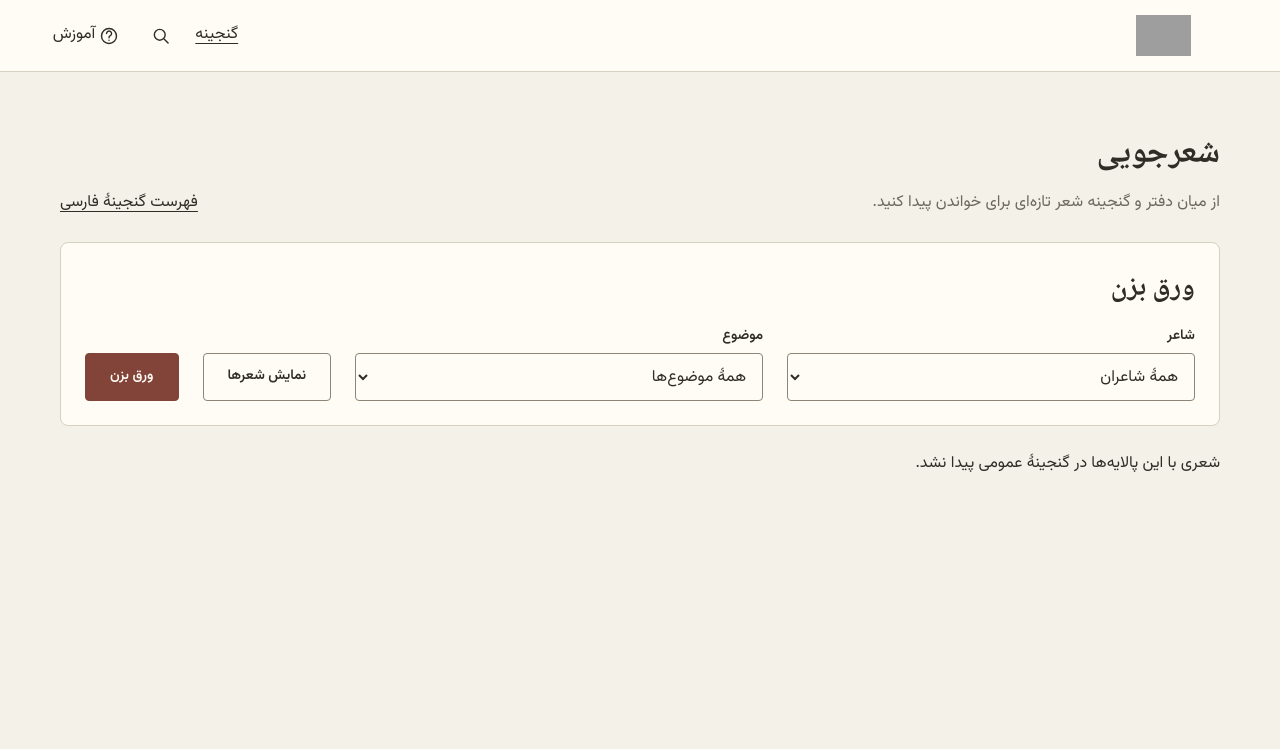
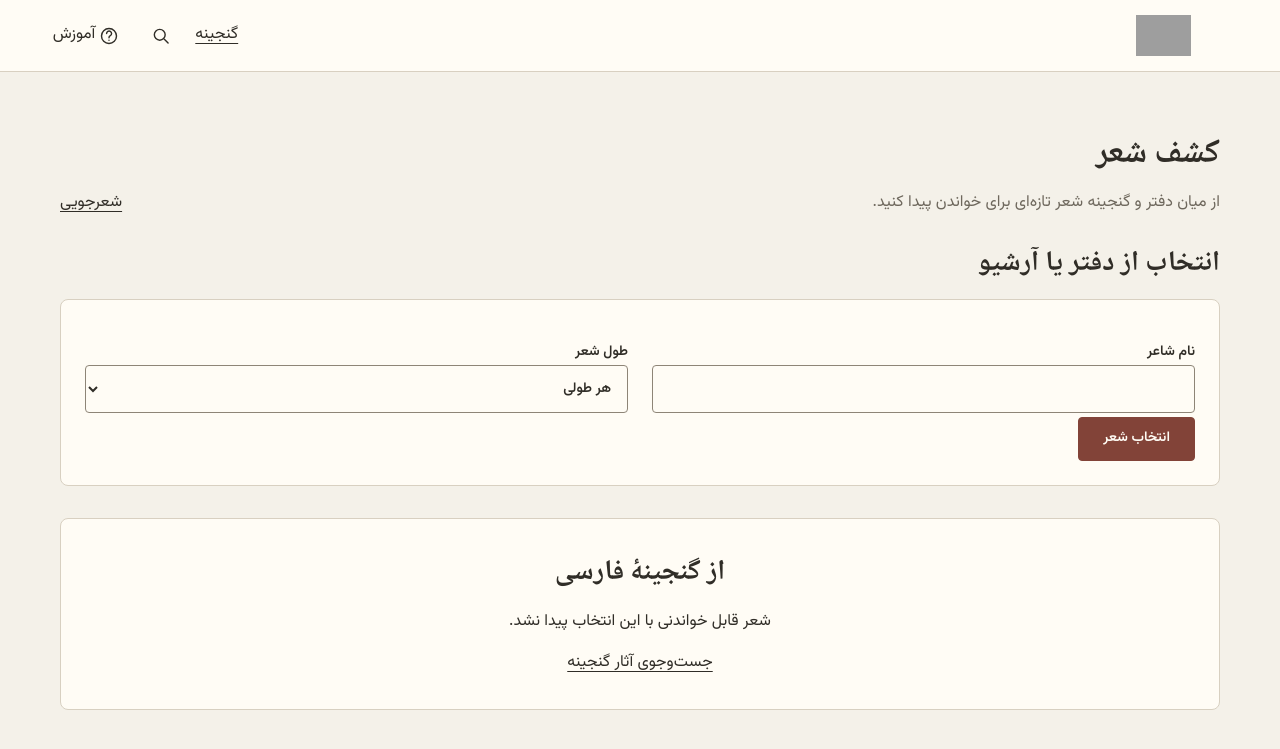
Before and after one commit to dexterMAHO/DivanNameh, a Django app: page /discover/ in a window 1280 px wide. Shown: the top 749 px of the page. Run offline with Django 5.2, Linux system fonts and the light colour scheme; data that the repository does not hold is empty; grey boxes are pictures that could not be loaded.

Commit message:
Separate poetry exploration from random discovery

```diff
--- a/config/urls.py
+++ b/config/urls.py
@@ -74,6 +74,7 @@ urlpatterns = [
     path('memorize/items/<int:pk>/delete/', m.item_action, {'action': 'delete'}, name='item-delete'),
     path('review/', m.review, name='review'),
     path('review/<int:pk>/rate/', m.rate, name='rate'),
+    path('explore/', p.explore, name='explore'),
     path('discover/', p.discover, name='discover'),
     path('api/discover/random/', p.discover_api, name='random-poem'),
     path('design-system/', login_required(TemplateView.as_view(template_name='design_system.html')), name='design-system'),
--- a/poetry/editorial_views.py
+++ b/poetry/editorial_views.py
@@ -18,7 +18,7 @@ def showcase(request, *, explore=False):
         matched = matched.filter(entry__book__slug=poet)
     if topic:
         matched = matched.filter(topics__slug=topic)
-    if request.GET.get(prefix + 'turn') == '1':
+    if not explore and request.GET.get(prefix + 'turn') == '1':
         ids = list(matched.values_list('entry_id', flat=True))
         if ids:
             pick = matched.select_related('entry__book').get(entry_id=secrets.choice(ids))
--- a/poetry/views.py
+++ b/poetry/views.py
@@ -314,18 +314,20 @@ def discovery_length(params):
 
 
 @require_GET
+def explore(request):
+    return render(request, 'poetry/explore.html', showcase(request, explore=True))
+
+
+@require_GET
 def discover(request):
-    editorial = showcase(request, explore=True)
-    if not isinstance(editorial, dict):
-        return editorial
-    if not request.user.is_authenticated:
-        return render(request, 'poetry/discover.html', editorial)
     params = request.GET
     poet = params.get('poet', '').strip()[:120]
     topic = params.get('topic', '')[:90]
     length = discovery_length(params)
     source = params.get('source', '')
-    if source not in ('library', 'treasury'):
+    if not request.user.is_authenticated:
+        source = 'treasury'
+    elif source not in ('library', 'treasury'):
         source = 'both'
     personal_history = request.session.get('discover_library', [])
     treasury_history = request.session.get('discover_treasury', [])
@@ -340,6 +342,6 @@ def discover(request):
         request.session['discover_treasury'] = [pick_id, *[pk for pk in treasury_history if pk != pick_id]][:8]
     return render(request, 'poetry/discover.html', {
         'poem': poem, 'treasury_pick': treasury, 'source': source, 'poet': poet, 'topic': topic, 'length': length,
-        'topics': Tag.objects.filter(owner=request.user), 'filtered': bool(poet or topic or length),
-        **editorial,
+        'topics': Tag.objects.filter(owner=request.user) if request.user.is_authenticated else Tag.objects.none(),
+        'filtered': bool(poet or topic or length),
     })
--- a/scripts/check_browser.mjs
+++ b/scripts/check_browser.mjs
@@ -105,7 +105,7 @@ try {
 
   const paths = ['/', '/poems/', '/poems/?archived=1', fixture.poem, '/poems/new/', '/topics/', '/favorites/',
     '/collections/', '/poems/transfer/', '/poems/edits/', '/treasury/', encodeURI('/treasury/works/?q=آزمایش'),
-    '/review/', '/memorize/', '/memorize/stats/', '/discover/', '/guide/', '/guide/treasury/', '/settings/', '/design-system/'];
+    '/review/', '/memorize/', '/memorize/stats/', '/discover/', '/explore/', '/guide/', '/guide/treasury/', '/settings/', '/design-system/'];
   for (const width of [320, 390, 768, 1024, 1101, 1280]) {
     await viewport(width);
     for (const path of paths) {
@@ -116,7 +116,7 @@ try {
 
   await viewport(320);
   await open('/');
-  assert.equal(await evaluate("document.querySelector('.discovery-strip a').pathname"), '/discover/');
+  assert.equal(await evaluate("document.querySelector('.discovery-strip a').pathname"), '/explore/');
   assert.equal(await evaluate("document.querySelector('.header-tool[title]').pathname"), '/treasury/works/');
   assert.equal(await evaluate("document.querySelector('.header-help').pathname"), '/guide/');
   for (const theme of ['light', 'dark']) {
@@ -271,7 +271,7 @@ try {
   assert.equal(await evaluate('document.getElementById("add-verse").hidden && document.getElementById("preview-button").hidden'), true);
   await send('Emulation.setScriptExecutionDisabled', {value: false});
   await send('Network.deleteCookies', {name: 'sessionid', url: base});
-  for (const guest of ['/login/', '/signup/', '/login/recover/', '/discover/', '/guide/']) {
+  for (const guest of ['/login/', '/signup/', '/login/recover/', '/discover/', '/explore/', '/guide/']) {
     await open(guest);
     assert.equal(await evaluate('document.documentElement.scrollWidth <= document.documentElement.clientWidth'), true, guest);
   }
--- a/templates/base.html
+++ b/templates/base.html
@@ -64,7 +64,8 @@
       <nav class="mobile-shortcuts" aria-label="میانبرهای اصلی">
         <a href="{% url 'poems' %}" {% if route == 'poems' %}aria-current="page"{% endif %}>کتابخانهٔ شخصی</a>
         <a href="{% url 'treasury' %}" {% if route == 'treasury' %}aria-current="page"{% endif %}>گنجینه</a>
-        <a href="{% url 'discover' %}" {% if route == 'discover' %}aria-current="page"{% endif %}>شعرجویی</a>
+        <a href="{% url 'explore' %}" {% if route == 'explore' %}aria-current="page"{% endif %}>شعرجویی</a>
+        <a href="{% url 'discover' %}" {% if route == 'discover' %}aria-current="page"{% endif %}>کشف شعر</a>
         <a href="{% url 'review' %}" {% if route == 'review' %}aria-current="page"{% endif %}>مرور{% if due_count %} · <span class="count">{{ due_count|persian }}</span>{% endif %}</a>
       </nav>
     {% endwith %}
--- a/templates/components/nav.html
+++ b/templates/components/nav.html
@@ -10,5 +10,6 @@
 <p class="nav-label">همراه با شعر</p>
 <a href="{% url 'review' %}" {% if route == 'review' %}aria-current="page"{% endif %}>{% include 'components/icon.html' with name='repeat' %}<span>مرور امروز</span><span class="count">{{ due_count|persian }}</span></a>
 <a href="{% url 'memorize' %}" {% if route == 'memorize' or route == 'study-stats' %}aria-current="page"{% endif %}>{% include 'components/icon.html' with name='list' %}<span>فهرست حفظ</span></a>
-<a href="{% url 'discover' %}" {% if route == 'discover' %}aria-current="page"{% endif %}>{% include 'components/icon.html' with name='compass' %}<span>شعرجویی</span></a>
+<a href="{% url 'explore' %}" {% if route == 'explore' %}aria-current="page"{% endif %}>{% include 'components/icon.html' with name='compass' %}<span>شعرجویی</span></a>
+<a href="{% url 'discover' %}" {% if route == 'discover' %}aria-current="page"{% endif %}>{% include 'components/icon.html' with name='compass' %}<span>کشف شعر</span></a>
 {% endwith %}
--- a/templates/dashboard.html
+++ b/templates/dashboard.html
@@ -18,8 +18,8 @@
 </section>
 <section class="discovery-strip" aria-labelledby="dashboard-explore">
   <span class="discovery-icon">{% include 'components/icon.html' with name='compass' %}</span>
-  <div><h2 id="dashboard-explore">شعرجویی</h2><p>با «ورق بزن» شعری پیدا کنید یا بر اساس شاعر و موضوع سراغ انتخابی تازه بروید.</p></div>
-  <a class="button primary" href="{% url 'discover' %}">رفتن به شعرجویی {% include 'components/icon.html' with name='arrow' %}</a>
+  <div><h2 id="dashboard-explore">شعرجویی</h2><p>شعرهای منتخب و مجموعه‌های مضمونی را ببینید یا بر اساس شاعر و موضوع بگردید.</p></div>
+  <a class="button primary" href="{% url 'explore' %}">رفتن به شعرجویی {% include 'components/icon.html' with name='arrow' %}</a>
 </section>
 <section class="stats" aria-label="آمار دفتر"><a href="{% url 'poems' %}"><span class="stat-icon">{% include 'components/icon.html' with name='book' %}</span><span><strong>{{ poem_count|persian }}</strong><span>شعر در کتابخانه</span></span>{% include 'components/icon.html' with name='arrow' %}</a><a href="{% url 'memorize' %}"><span class="stat-icon">{% include 'components/icon.html' with name='repeat' %}</span><span><strong>{{ item_count|persian }}</strong><span>کارت در فهرست حفظ</span></span>{% include 'components/icon.html' with name='arrow' %}</a><a href="{% url 'favorites' %}"><span class="stat-icon">{% include 'components/icon.html' with name='star' %}</span><span><strong>{{ favorite_count|persian }}</strong><span>شاه‌بیت برگزیده</span></span>{% include 'components/icon.html' with name='arrow' %}</a></section>
 <div class="section-heading"><div><span class="eyebrow">آخرین برگ‌های نوشته‌شده</span><h2>تازه‌های دفتر</h2></div><a class="inline-link" href="{% url 'poems' %}">تمام کتابخانه{% include 'components/icon.html' with name='arrow' %}</a></div>
--- a/templates/poetry/discover.html
+++ b/templates/poetry/discover.html
@@ -1,26 +1,26 @@
 {% extends 'base.html' %}
 {% load persian %}
-{% block title %}شعرجویی{% endblock %}
+{% block title %}کشف شعر{% endblock %}
 {% block content %}
 <header class="page-heading compact">
-  <div><h1>شعرجویی</h1><p>از میان دفتر و گنجینه شعر تازه‌ای برای خواندن پیدا کنید.</p></div>
-  <a href="{% url 'treasury' %}">فهرست گنجینهٔ فارسی</a>
+  <div><h1>کشف شعر</h1><p>از میان دفتر و گنجینه شعر تازه‌ای برای خواندن پیدا کنید.</p></div>
+  <a href="{% url 'explore' %}">شعرجویی</a>
 </header>
-{% include 'poetry/treasury_showcase.html' %}
-{% if user.is_authenticated %}
 <h2>انتخاب از دفتر یا آرشیو</h2>
 <form class="panel" method="get">
   <div class="form-grid">
+  {% if user.is_authenticated %}
     <label>منبع<select name="source">
       <option value="both" {% if source == 'both' %}selected{% endif %}>دفتر شخصی و گنجینه</option>
       <option value="library" {% if source == 'library' %}selected{% endif %}>دفتر شخصی</option>
       <option value="treasury" {% if source == 'treasury' %}selected{% endif %}>گنجینهٔ فارسی</option>
     </select></label>
+  {% endif %}
     <label>نام شاعر<input type="search" name="poet" value="{{ poet }}" maxlength="120"></label>
-    <label>موضوع دفتر شخصی<select name="topic">
+    {% if user.is_authenticated %}<label>موضوع دفتر شخصی<select name="topic">
       <option value="">همهٔ موضوع‌ها</option>
       {% for tag in topics %}<option value="{{ tag.slug }}" {% if topic == tag.slug %}selected{% endif %}>{{ tag.name }}</option>{% endfor %}
-    </select></label>
+    </select></label>{% endif %}
     <label>طول شعر<select name="length">
       <option value="">هر طولی</option>
       <option value="short" {% if length == 'short' %}selected{% endif %}>کوتاه، تا ۸ ردیف</option>
@@ -67,5 +67,4 @@
   {% endif %}
 </section>
 {% endif %}
-{% endif %}
 {% endblock %}
--- a/templates/poetry/treasury.html
+++ b/templates/poetry/treasury.html
@@ -11,7 +11,7 @@
 </header>
 
 {% include 'poetry/treasury_showcase.html' %}
-<p><a href="{% url 'discover' %}">رفتن به شعرجویی</a></p>
+<p><a href="{% url 'explore' %}">رفتن به شعرجویی</a></p>
 {% if user.is_authenticated %}
 <section class="panel treasury-filters" aria-labelledby="treasury-filters-title">
   <h2 class="visually-hidden" id="treasury-filters-title">پالایش گنجینه</h2>
--- a/templates/poetry/treasury_showcase.html
+++ b/templates/poetry/treasury_showcase.html
@@ -1,6 +1,6 @@
 {% load persian %}
 <section class="panel" aria-labelledby="showcase">
-  <h2 id="showcase">{% if explore_showcase %}ورق بزن{% else %}شعرهای گنجینه{% endif %}</h2>
+  <h2 id="showcase">{% if explore_showcase %}انتخاب شاعر و موضوع{% else %}شعرهای گنجینه{% endif %}</h2>
   <form method="get" class="inline-form">
     <div><label for="public-poet">شاعر</label><select id="public-poet" name="{{ poet_parameter }}">
       <option value="">همهٔ شاعران</option>
@@ -10,7 +10,7 @@
       <option value="">همهٔ موضوع‌ها</option>
       {% for topic in public_topics %}<option value="{{ topic.slug }}" {% if topic.slug == public_topic %}selected{% endif %}>{{ topic.title }}</option>{% endfor %}
     </select></div>
-    <button>نمایش شعرها</button>{% if explore_showcase %}<button class="primary" name="public_turn" value="1">ورق بزن</button>{% endif %}
+    <button>نمایش شعرها</button>
   </form>
 </section>
 <div class="card-grid">
```
Also changed, not shown: config/guide.py (+4 -4 lines), poetry/tests/test_public_treasury_and_shares.py (+13 -4 lines), templates/poetry/explore.html (added, +9 -0 lines).
